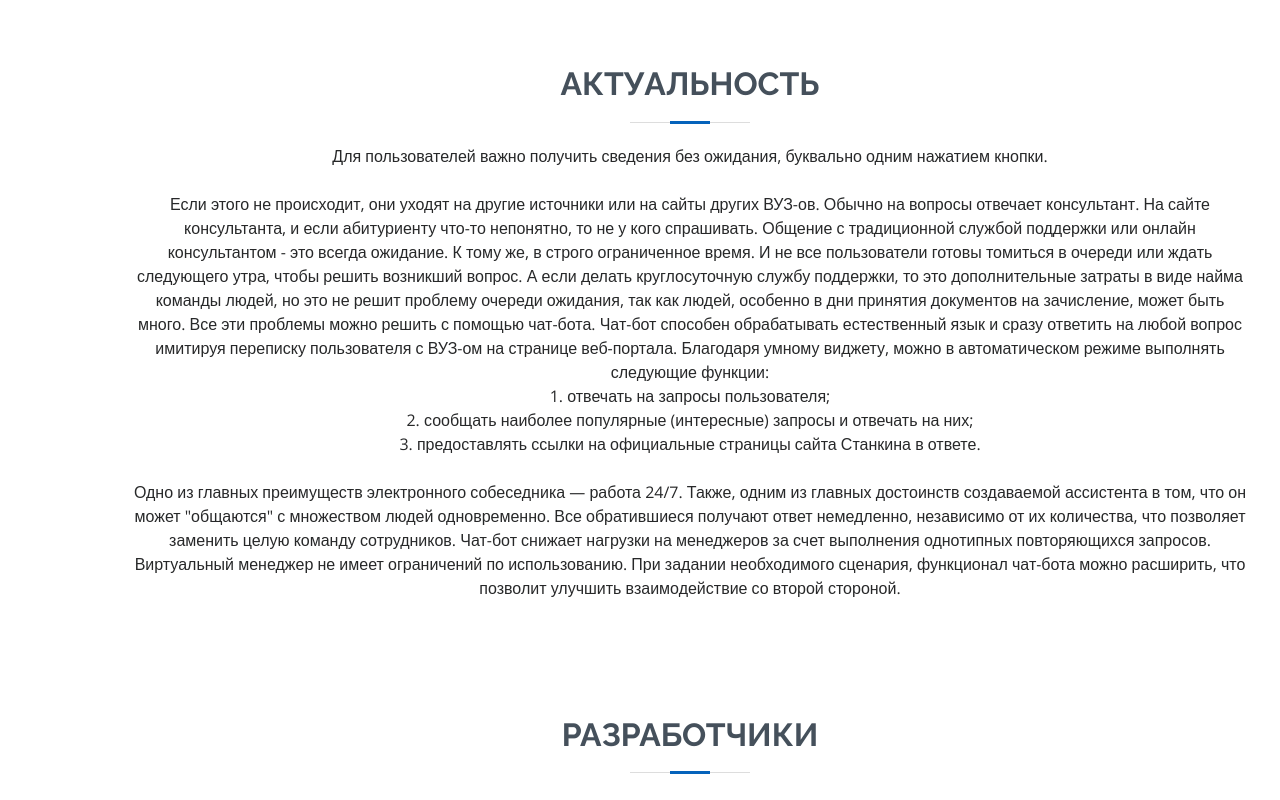
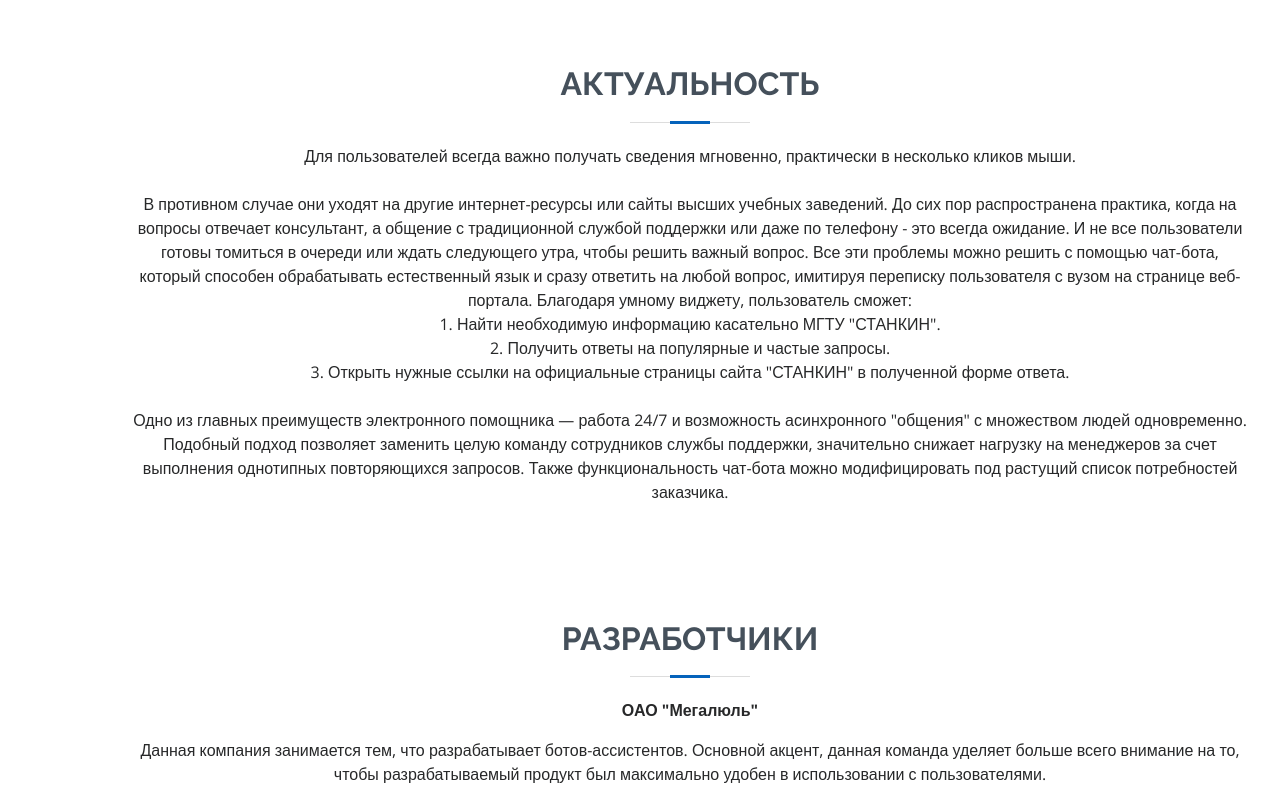
Before and after one commit to AlekseyGitPub/alekseygitpub.github.io, a website: page index.html in a window 1280 px wide. Shown: the part 1633-2433 px from the top of the page. Drawn offline with nearby package versions, Linux system fonts and the light colour scheme.

Commit message:
Update index.html

```diff
--- a/index.html
+++ b/index.html
@@ -101,13 +101,13 @@
 
                 <div class="section-title">
                     <h2>Актуальность</h2>
-                    <p>Для пользователей важно получить сведения без ожидания, буквально одним нажатием кнопки. <br><br>
-                        Если этого не происходит, они уходят на другие источники или на сайты других ВУЗ-ов. Обычно на вопросы отвечает консультант. На сайте консультанта, и если абитуриенту что-то непонятно, то не у кого спрашивать. Общение с традиционной службой поддержки или онлайн консультантом - это всегда ожидание. К тому же, в строго ограниченное время. И не все пользователи готовы томиться в очереди или ждать следующего утра, чтобы решить возникший вопрос. А если делать круглосуточную службу поддержки, то это дополнительные затраты в виде найма команды людей, но это не решит проблему очереди ожидания, так как людей, особенно в дни принятия документов на зачисление, может быть много. Все эти проблемы можно решить с помощью чат-бота. Чат-бот способен обрабатывать естественный язык и сразу ответить на любой вопрос имитируя переписку пользователя с ВУЗ-ом на странице веб-портала. Благодаря умному виджету, можно в автоматическом режиме выполнять следующие функции: <br>
-                        1. отвечать на запросы пользователя;<br>
-                        2. сообщать наиболее популярные (интересные) запросы и отвечать на них;<br>
-                        3. предоставлять ссылки на официальные страницы сайта Станкина в ответе.
+                    <p>Для пользователей всегда важно получать сведения мгновенно, практически в несколько кликов мыши. <br><br>
+                        В противном случае они уходят на другие интернет-ресурсы или сайты высших учебных заведений. До сих пор распространена практика, когда на вопросы отвечает консультант, а общение с традиционной службой поддержки или даже по телефону - это всегда ожидание. И не все пользователи готовы томиться в очереди или ждать следующего утра, чтобы решить важный вопрос. Все эти проблемы можно решить с помощью чат-бота, который способен обрабатывать естественный язык и сразу ответить на любой вопрос, имитируя переписку пользователя с вузом на странице веб-портала. Благодаря умному виджету, пользователь сможет: <br>
+                        1. Найти необходимую информацию касательно МГТУ "СТАНКИН".<br>
+                        2. Получить ответы на популярные и частые запросы.<br>
+                        3. Открыть нужные ссылки на официальные страницы сайта "СТАНКИН" в полученной форме ответа.
                         <br><br>
-                        Одно из главных преимуществ электронного собеседника — работа 24/7. Также, одним из главных достоинств создаваемой ассистента в том, что он может "общаются" с множеством людей одновременно. Все обратившиеся получают ответ немедленно, независимо от их количества, что позволяет заменить целую команду сотрудников. Чат-бот снижает нагрузки на менеджеров за счет выполнения однотипных повторяющихся запросов. Виртуальный менеджер не имеет ограничений по использованию. При задании необходимого сценария, функционал чат-бота можно расширить, что позволит улучшить взаимодействие со второй стороной.</p>
+                        Одно из главных преимуществ электронного помощника — работа 24/7 и возможность асинхронного "общения" с множеством людей одновременно. Подобный подход позволяет заменить целую команду сотрудников службы поддержки, значительно снижает нагрузку на менеджеров за счет выполнения однотипных повторяющихся запросов. Также функциональность чат-бота можно модифицировать под растущий список потребностей заказчика.</p>
                 </div>
             </div>
         </section><!-- End Facts Section -->
```
